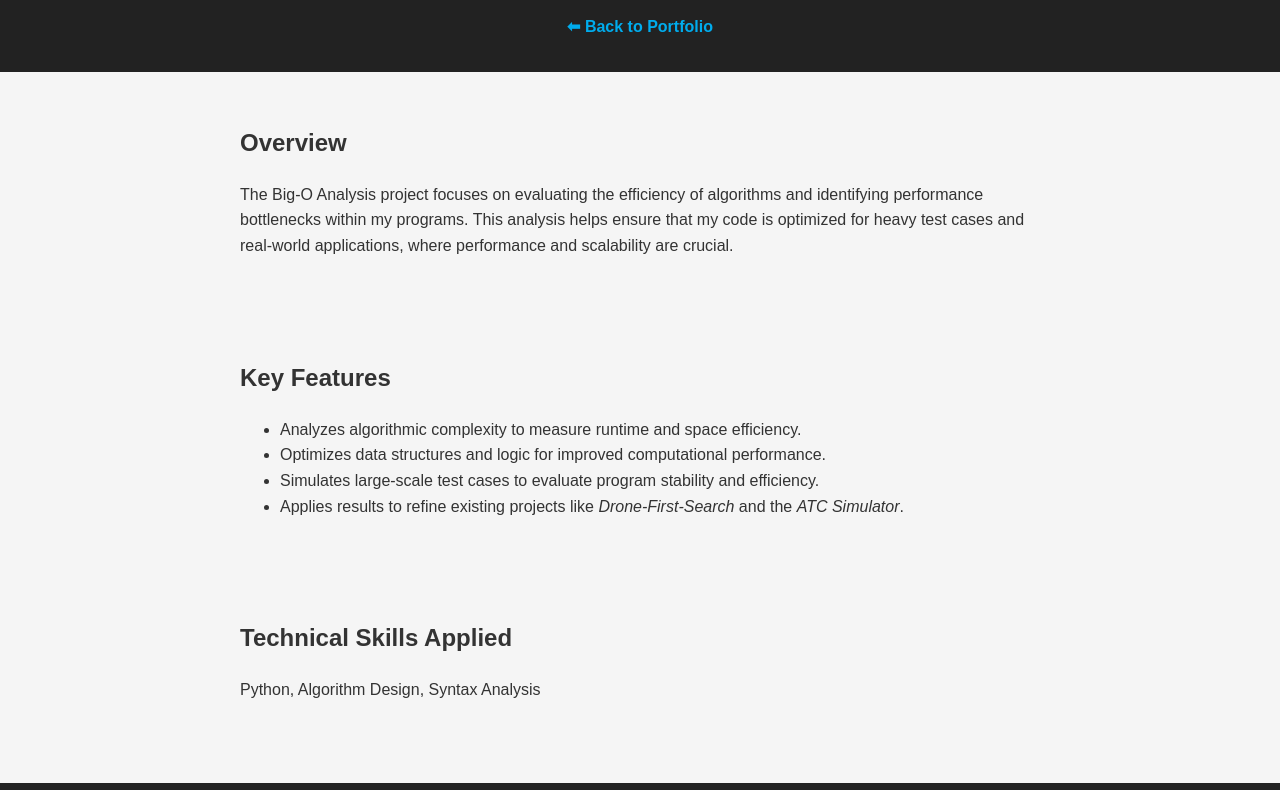
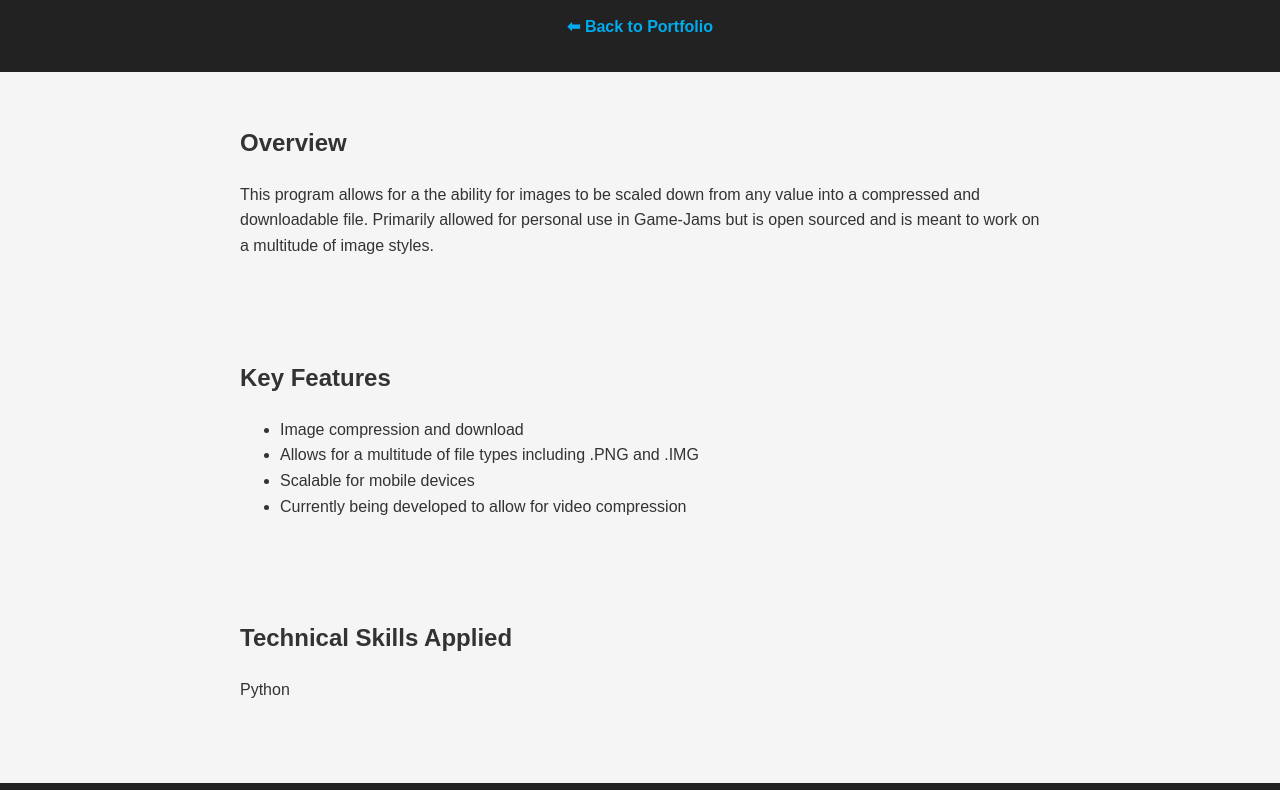
Before and after one commit to NicholasTemesvary/Portfolio-Website, a plain HTML site: page pixelate.html in a window 1280 px wide. Shown: the part 112-902 px from the top of the page. Drawn offline with Linux system fonts and the light colour scheme.

Commit message:
New project page added

```diff
--- a/pixelate.html
+++ b/pixelate.html
@@ -3,39 +3,38 @@
 <head>
   <meta charset="UTF-8">
   <meta name="viewport" content="width=device-width, initial-scale=1.0">
-  <title>Big-O Analysis | Nicholas Temesvary</title>
+  <title>Pixilate | Nicholas Temesvary</title>
   <link rel="stylesheet" href="style.css">
 </head>
 <body>
   <header>
-    <h1>Big-O Analysis and Optimization</h1>
+    <h1>Image Pixelation and Compression</h1>
     <nav><a href="index.html">⬅ Back to Portfolio</a></nav>
   </header>
 
   <section>
     <h2>Overview</h2>
     <p>
-      The Big-O Analysis project focuses on evaluating the efficiency of algorithms
-      and identifying performance bottlenecks within my programs.
-      This analysis helps ensure that my code is optimized for
-      heavy test cases and real-world applications, where performance and scalability are crucial.
+      This program allows for a the ability for images to be scaled down from any value into a compressed
+      and downloadable file. Primarily allowed for personal use in Game-Jams but is open sourced and
+      is meant to work on a multitude of image styles.
     </p>
   </section>
 
   <section>
     <h2>Key Features</h2>
     <ul>
-      <li>Analyzes algorithmic complexity to measure runtime and space efficiency.</li>
-      <li>Optimizes data structures and logic for improved computational performance.</li>
-      <li>Simulates large-scale test cases to evaluate program stability and efficiency.</li>
-      <li>Applies results to refine existing projects like <em>Drone-First-Search</em> and the <em>ATC Simulator</em>.</li>
+      <li>Image compression and download</li>
+      <li>Allows for a multitude of file types including .PNG and .IMG</li>
+      <li>Scalable for mobile devices</li>
+      <li>Currently being developed to allow for video compression</li>
     </ul>
   </section>
 
   <section>
     <h2>Technical Skills Applied</h2>
     <p>
-      Python, Algorithm Design, Syntax Analysis
+      Python
     </p>
   </section>
 
```
Also changed, not shown: index.html (+1 -1 lines).
